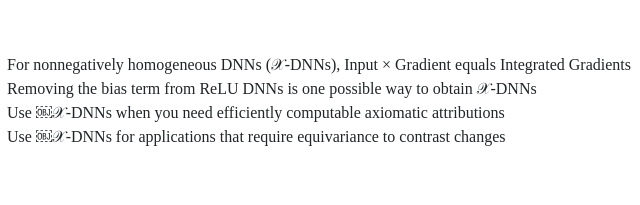
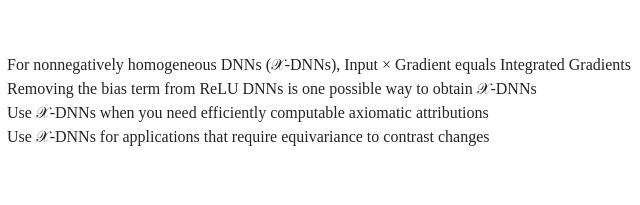
Before and after one commit to visinf/fast-axiomatic-attribution, a plain HTML site: page docs/index.html in a window 1280 px wide. Shown: the part 1509-1714 px from the top of the page, 305-945 px from the left. Drawn offline with nearby package versions, Linux system fonts and the light colour scheme.

Commit message:
update X in take home

```diff
--- a/docs/index.html
+++ b/docs/index.html
@@ -104,8 +104,8 @@
                     <ul>
                         <li class="reference">For nonnegatively homogeneous DNNs (&Xscr;-DNNs), Input &times; Gradient equals Integrated Gradients</li>
                         <li class="reference">Removing the bias term from ReLU DNNs is one possible way to obtain &Xscr;-DNNs</li>
-                        <li class="reference">Use ￼&Xscr;-DNNs when you need efficiently computable axiomatic attributions</li>
-                        <li class="reference">Use ￼&Xscr;-DNNs for applications that require equivariance to contrast changes</li>
+                        <li class="reference">Use &Xscr;-DNNs when you need efficiently computable axiomatic attributions</li>
+                        <li class="reference">Use &Xscr;-DNNs for applications that require equivariance to contrast changes</li>
                     </ul>
                 </div>
 
```
